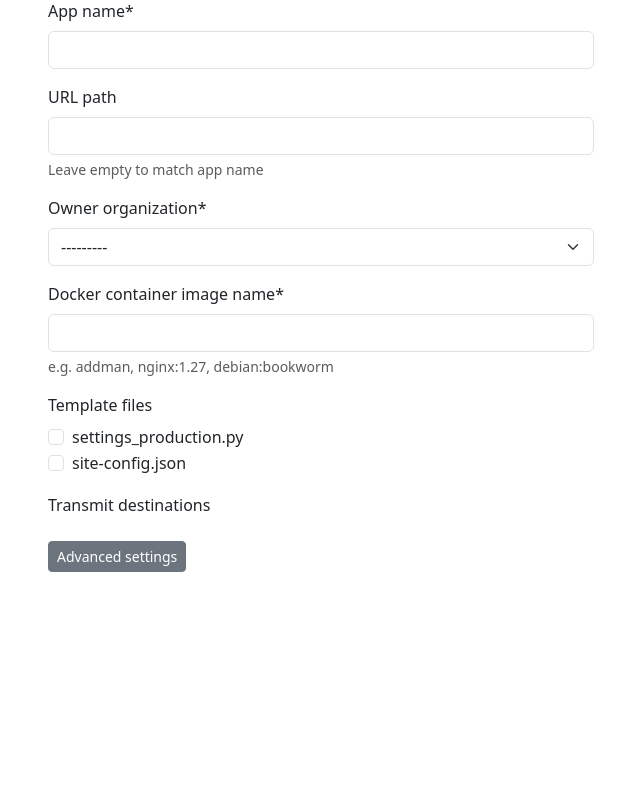
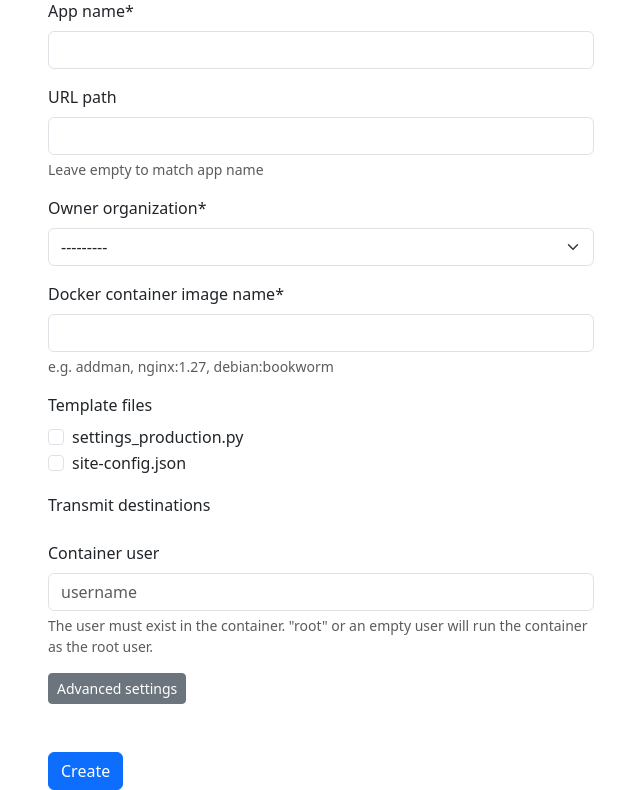
Before and after one commit to Tturna/amsys, a Django app: page /create_app_instance/ in a window 1280 px wide. Shown: the part 308-1098 px from the top of the page, without its empty margins (34-674 px from the left). Before the commit the page ends 880 px from the top, so only its background shows below. Run offline with Django 5.2, Linux system fonts and the light colour scheme; the visitor is signed in with stand-in values (Sample User, id 1); data comes from the database, SQL or seed files in the repository; data that the repository does not hold is empty; some libraries are stand-ins or nearby versions.

Commit message:
choose container user on app creation

```diff
--- a/dashboard/main/forms.py
+++ b/dashboard/main/forms.py
@@ -79,8 +79,14 @@ class AppInstanceForm(forms.ModelForm):
                 self.fields["compose_file"] = forms.FileField(label="Docker compose YAML file", widget=forms.FileInput(attrs={"accept": ".yaml, .yml"}))
                 self.order_fields(["app_name", "url_path", "owner_org", "compose_file", "template_files"])
             else:
-                self.fields["container_image"] = forms.CharField(label="Docker container image name", max_length=50, strip=True, help_text="e.g. addman, nginx:1.27, debian:bookworm")
-
+                self.fields["container_image"] = \
+                        forms.CharField(label="Docker container image name", max_length=50,
+                                        strip=True, help_text="e.g. addman, nginx:1.27, debian:bookworm")
+                self.fields["container_user"] = \
+                        forms.CharField(label="Container user", max_length=20, strip=True,
+                                        required=False,
+                                        help_text="The user must exist in the container. \"root\" or an empty user will run the container as the root user.",
+                                        widget=forms.TextInput(attrs={"placeholder": "username"}))
                 self.order_fields(["app_name", "url_path", "owner_org", "container_image", "template_files"])
 
     def clean(self):
--- a/dashboard/main/views.py
+++ b/dashboard/main/views.py
@@ -180,6 +180,10 @@ def create_organization(request):
 
 def create_app_from_image(request, form, app_name, url_path, api_token, app_instance, instance_path, template_files):
     container_image = form.cleaned_data["container_image"]
+    container_user = form.cleaned_data["container_user"]
+
+    if container_user == "root" or container_user == "root:root":
+        container_user = ""
 
     env_keys = request.POST.getlist("env_entry_key[]")
     env_vals = request.POST.getlist("env_entry_val[]")
@@ -266,7 +270,7 @@ def create_app_from_image(request, form, app_name, url_path, api_token, app_inst
             volumes=volumes,
             detach=True,
             network="amsys-net",
-            user="remote:sftpusers",
+            user=container_user,
             name=app_name)
     except docker.errors.ImageNotFound:
         print(f"Container image '{container_image}' not found.")
--- a/dashboard/templates/create_instance.html
+++ b/dashboard/templates/create_instance.html
@@ -20,7 +20,15 @@
                 {% csrf_token %}
                 {{ form|crispy }}
 
-                <button id="toggle_advanced" class="btn btn-sm btn-secondary">Advanced settings</button>
+                {% comment %}
+                TODO: Figure out how to put the more advanced static form fields into the
+                advanced settings section as well. Maybe you need to render the form fields
+                separately or use something like crispy forms layouts. This project uses
+                crispy forms anyway.
+                https://django-crispy-forms.readthedocs.io/en/latest/layouts.html
+                {% endcomment %}
+
+                <button id="toggle_advanced" class="btn btn-sm btn-secondary mb-5 d-block">Advanced settings</button>
                 <div id="advanced" class="d-none">
                     <fieldset id="dir-entries" class="my-5">
                         <legend class="form-label">Instance directories</legend>
@@ -113,9 +121,9 @@
                             </div>
                         </div>
                     </fieldset>
+                </div>
 
-                    <input class="btn btn-primary" type="submit" value="Create" />
-                </div>
+                <input class="btn btn-primary" type="submit" value="Create" />
             </form>
         </div>
     </div>
```
Also changed, not shown: dashboard/TODO.md (+4 -2 lines).
